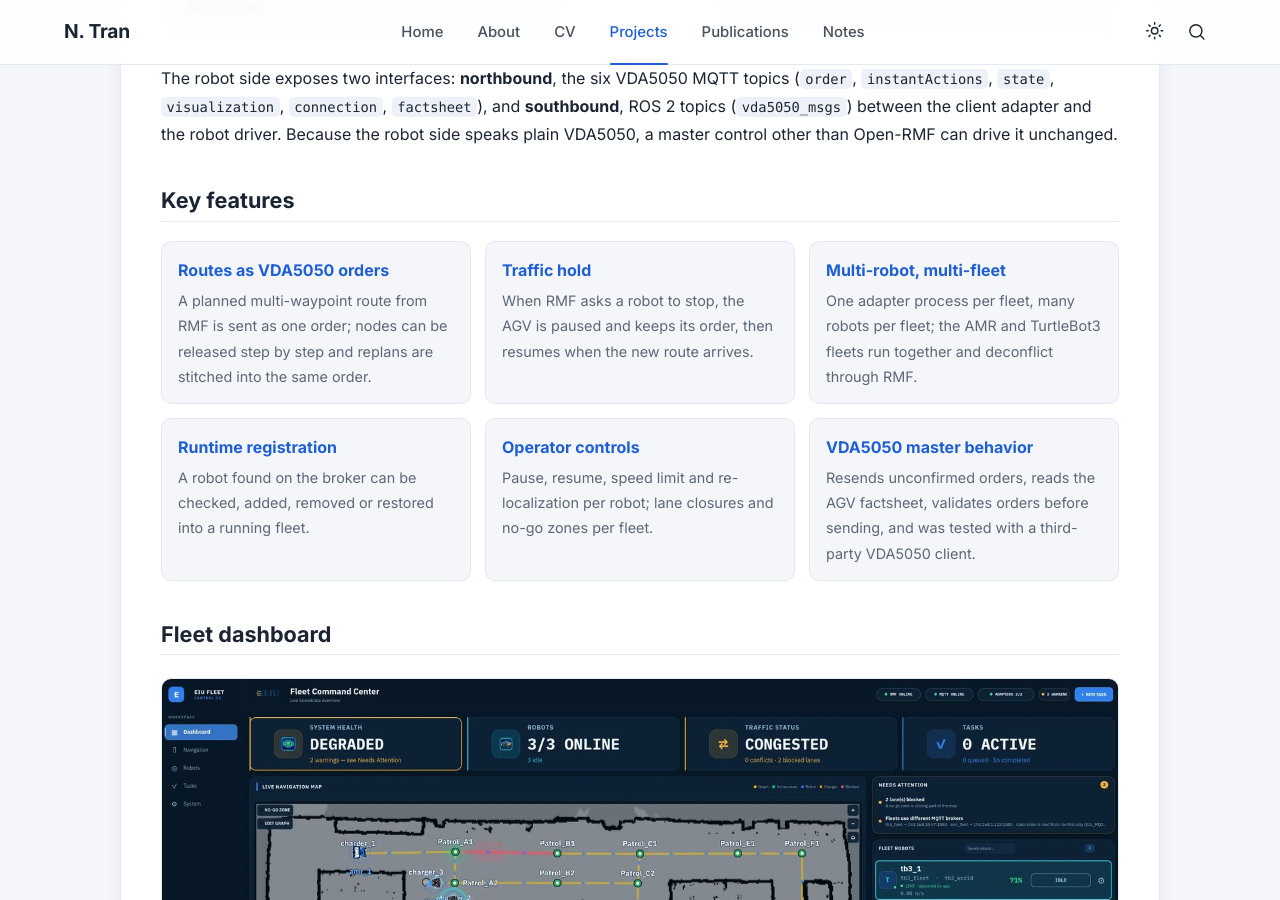
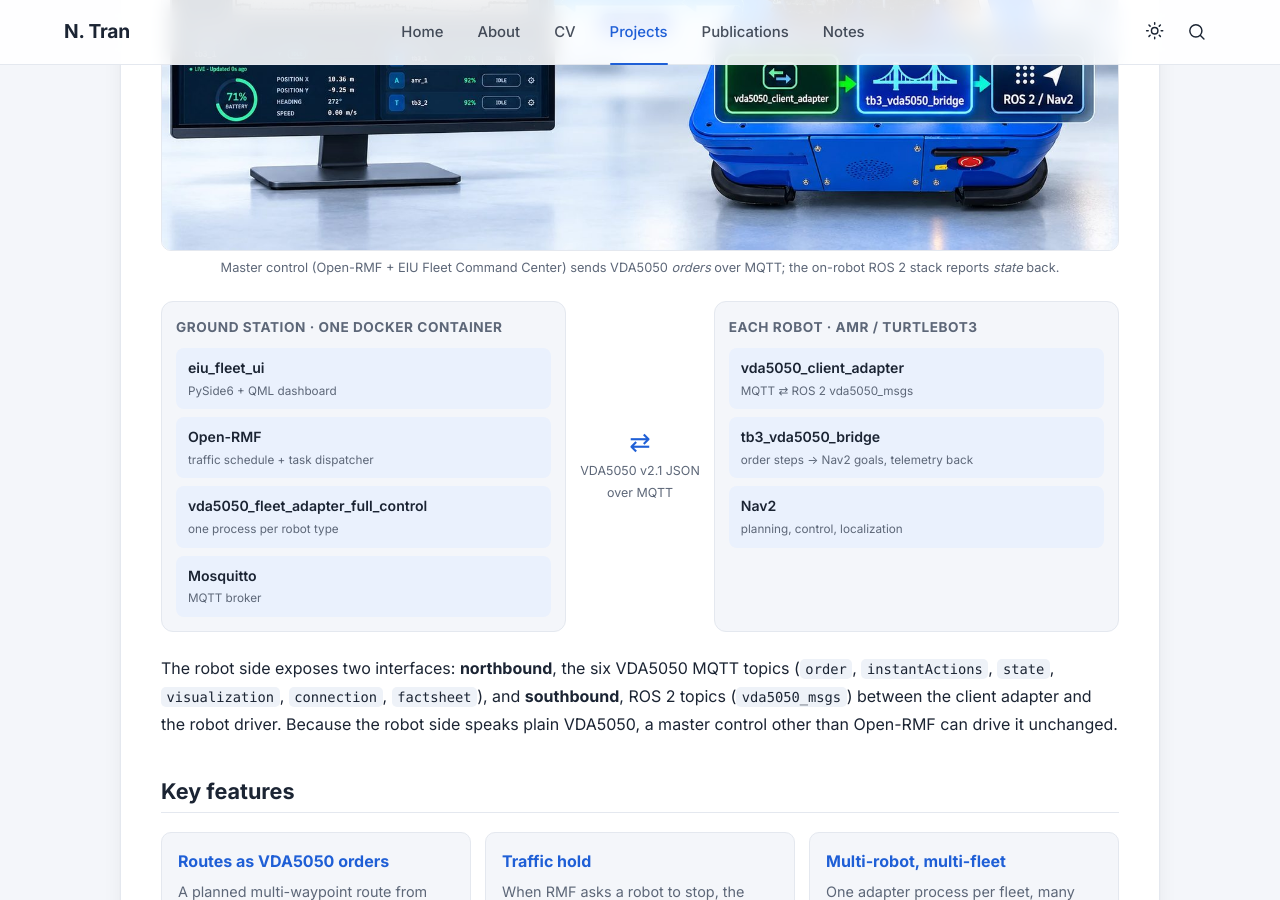
Before and after one commit to NhatTran-97/NhatTran-97.github.io, a Jekyll site: the page built from _projects/vda5050-open-rmf.md, in a window 1280 px wide and 900 px high, scrolled down 1501 px. Built offline with Jekyll 4.4.1, drawn with Linux system fonts in a browser that asks for light colours.

Commit message:
VDA5050: system overview image for card and detail page
Co-Authored-By: Claude Opus 5.5 <noreply@anthropic.com>
Claude-Session: https://claude.ai/code/session_01WtscMMpGViN2kQZVLN7Eom

```diff
--- a/_projects/vda5050-open-rmf.md
+++ b/_projects/vda5050-open-rmf.md
@@ -40,6 +40,11 @@ system — the fleet adapters, the robot-side client adapter and Nav2 bridge, an
 fleet dashboard — and prepared the milestone demos on real robots and in simulation.
 
 ## System architecture
+
+<figure>
+  <img src="/assets/img/projects/vda5050/overview.jpg" alt="Master control sends VDA5050 orders over MQTT to the robot; the robot reports state back">
+  <figcaption>Master control (Open-RMF + EIU Fleet Command Center) sends VDA5050 <em>orders</em> over MQTT; the on-robot ROS 2 stack reports <em>state</em> back.</figcaption>
+</figure>
 
 <div class="arch">
   <div class="arch-col">
```
Also changed, not shown: assets/img/projects/vda5050/card.jpg, assets/img/projects/vda5050/overview.jpg (added).
